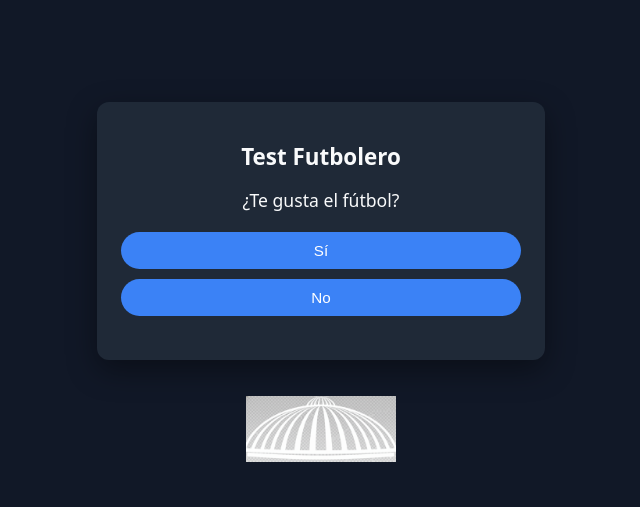
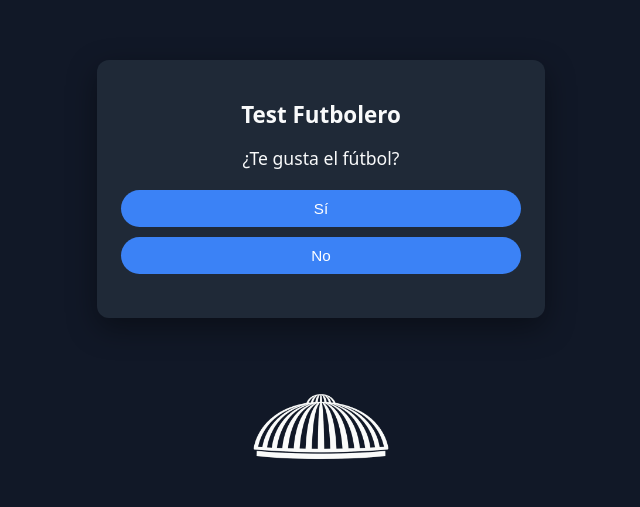
Before and after one commit to medeatools/sin-quiz, a plain HTML site: page index.html in a window 1280 px wide. Shown: the part 118-625 px from the top of the page, without its empty margins (319-959 px from the left). Drawn offline with Linux system fonts and the light colour scheme.

Commit message:
Update index.html

```diff
--- a/index.html
+++ b/index.html
@@ -92,7 +92,7 @@
          <div id="restart">Volver a empezar</div>
       </div>
       <!-- Logo debajo del cuadro -->
-      <img class="logo" src="img/Gemini_Generated_Image_j4fic3j4fic3j4fi.png" alt="Logo" />
+      <img class="logo" src="img/cupula.png" alt="Logo" />
       <script>
          // --- Árbol de decisiones ---
          const nodes = {
```
